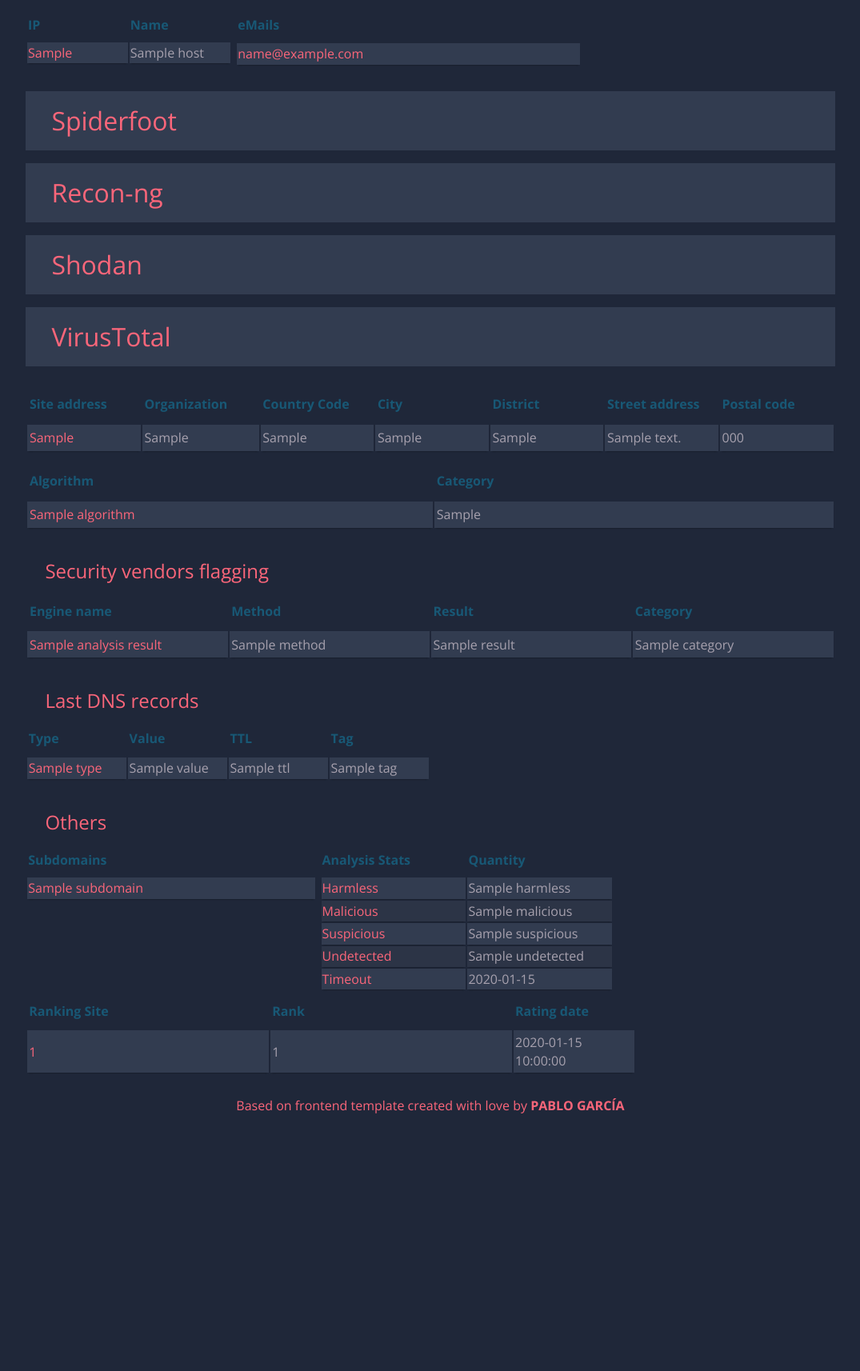
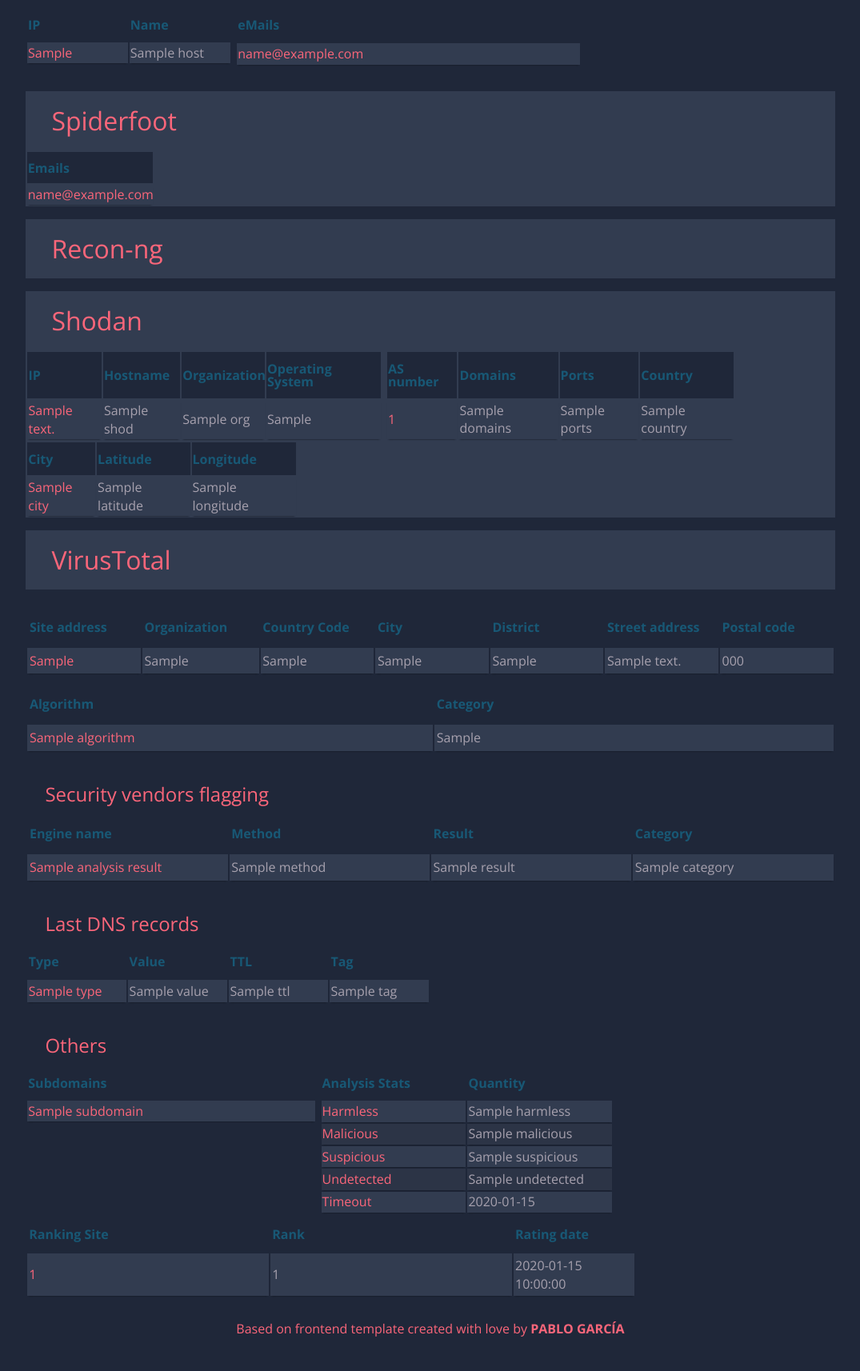
Before and after one commit to dr293326/OSINT-Automation-Tool, a Python web app: template src/template/index.html in a window 1280 px wide. Shown: the part 951-2665 px from the top of the page at 80% size, without its empty margins (102-1177 px from the left). Before the commit the page ends 2343 px from the top, so only its background shows below. Run offline with Jinja, Linux system fonts and the light colour scheme; the template is opened without the code that fills it: most values are stand-ins (such as "Sample title", 1, 10 or a date in 2020).

Commit message:
Shodan i spider

```diff
--- a/src/HTTPServer.py
+++ b/src/HTTPServer.py
@@ -9,10 +9,10 @@
 from jinja2 import Template, Environment, FileSystemLoader
 
 
-def prepare_html(nmap_result, theharvester_result, virustotal_result, org_name):
+def prepare_html(nmap_result, theharvester_result, virustotal_result, shodan_result, spider_results, org_name):
     env = Environment(loader=FileSystemLoader('template'))
     template = env.get_template('index.html')
-    output_from_parsed_template = template.render(nmap=nmap_result, theharvester=theharvester_result, virustotal=virustotal_result, org_name=org_name)
+    output_from_parsed_template = template.render(nmap=nmap_result, theharvester=theharvester_result, virustotal=virustotal_result, shod=shodan_result, spider=spider_results, org_name=org_name)
     web_dir = os.path.join(os.path.dirname(__file__), 'web/index.html')
     with open(web_dir, "w") as fh:
         fh.write(output_from_parsed_template)
--- /dev/null
+++ b/src/data/SpiderResult.py
@@ -0,0 +1,3 @@
+class SpiderResult:
+    def __init__(self, emails):
+        self.emails = emails
--- a/src/main.py
+++ b/src/main.py
@@ -2,9 +2,9 @@
 
 from IPython.terminal.pt_inputhooks.asyncio import loop
 
-from src import SystemToolsManager
-from src.GUIModule import GUIModule
-from src.HTTPServer import HTTPServer
+import SystemToolsManager
+from GUIModule import GUIModule
+from HTTPServer import HTTPServer
 # from src.SystemToolsManager import exec_command, virustotal
 
 # Press the green button in the gutter to run the script.
--- a/src/template/index.html
+++ b/src/template/index.html
@@ -150,6 +150,24 @@
 
 <div id="spiderfoot-headline" class="div-headline">
 	<h3>Spiderfoot</h3>
+
+	<table class="container">
+		<thead>
+			<tr>
+				<th><h1>Emails</h1></th>
+			</tr>
+		</thead>
+		<tbody>
+
+			<tr>
+				{% for mail in spider.emails %}
+				<td>{{mail}}</td>
+				{% endfor %}
+			</tr>
+
+		</tbody>
+	</table>
+
 </div>
 
 <div id="recon-ng-headline" class="div-headline">
@@ -158,6 +176,62 @@
 
 <div id="shodan-headline" class="div-headline">
 	<h3>Shodan</h3>
+
+	<table class="container">
+		<thead>
+			<tr>
+				<th><h1>IP</h1></th>
+				<th><h1>Hostname</h1></th>
+				<th><h1>Organization</h1></th>
+				<th><h1>Operating System</h1></th>
+			</tr>
+		</thead>
+		<tbody>
+			<tr>
+				<td>{{shod.ip_address}}</td>
+				<td>{{shod.hostname}}</td>
+				<td>{{shod.org}}</td>
+				<td>{{shod.op_system}}</td>
+			</tr>
+		</tbody>
+	</table>
+
+	<table class="container">
+		<thead>
+			<tr>
+				<th><h1>AS number</h1></th>
+				<th><h1>Domains</h1></th>
+				<th><h1>Ports</h1></th>
+				<th><h1>Country</h1></th>
+			</tr>
+		</thead>
+		<tbody>
+			<tr>
+				<td>{{shod.as_num}}</td>
+				<td>{{shod.domains}}</td>
+				<td>{{shod.ports}}</td>
+				<td>{{shod.country}}</td>
+			</tr>
+		</tbody>
+	</table>
+
+	<table class="container">
+		<thead>
+			<tr>
+				<th><h1>City</h1></th>
+				<th><h1>Latitude</h1></th>
+				<th><h1>Longitude</h1></th>
+			</tr>
+		</thead>
+		<tbody>
+			<tr>
+				<td>{{shod.city}}</td>
+				<td>{{shod.latitude}}</td>
+				<td>{{shod.longitude}}</td>
+			</tr>
+		</tbody>
+	</table>
+
 </div>
 
 <div id="virus-total-headline" class="div-headline">
```
Also changed, not shown: src/GUIModule.py (+20 -10 lines), src/SystemToolsManager.py (+11 -12 lines), src/web/index.html (+87 -1 lines).
